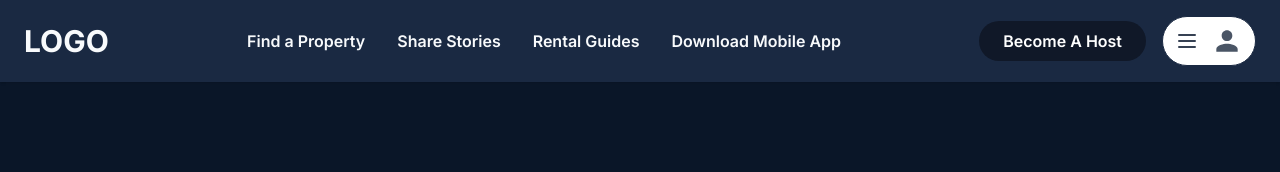
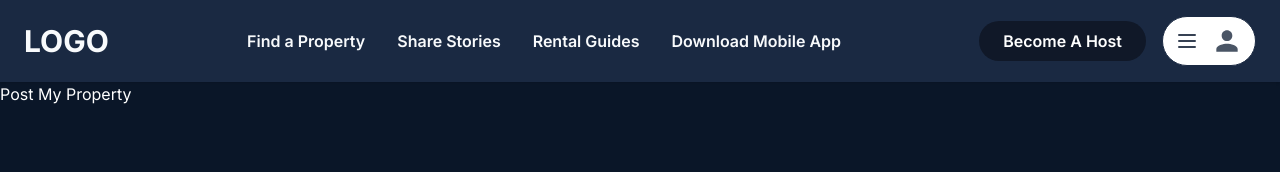
Before and after one commit to AadiAcharya/aaathiti_aagaman, a React (Vite) app: page /post in a window 1280 px wide. Shown: the top 172 px of the page. Built offline with nearby package versions, Linux system fonts and the light colour scheme.

Commit message:
making. changes

```diff
--- a/src/App.jsx
+++ b/src/App.jsx
@@ -10,11 +10,12 @@ import Rooms from "./components/rooms/Rooms";
 import Search from "./components/Search";
 import Wishlist from "./components/Wishlist";
 import AddProperty from "./components/AddProperty/AddProperty.jsx";
-import AddProperty2 from "./components/AddProperty/AddProperty2.jsx";
+import RoomStatus from "./components/rooms/RoomStatus";
 import HostReservation from "./components/host/HostReservation.jsx"
 import TransactionHistory from "./components/host/TransactionHistory.jsx"
 import NotificationsPage from "./components/host/NotificationsPage.jsx"
 import MessagesPage from "./components/host/MessagesPage.jsx"
+import Post from "./components/AddProperty/Post.jsx"
 
 export default function App() {
   return (
@@ -33,11 +34,13 @@ export default function App() {
             <Route path="/search" element={<Search />} />
             <Route path="/wishlist" element={<Wishlist />} />
             <Route path="/add-property" element={<AddProperty />} />
-            <Route path="/add-property2" element={<AddProperty2 />} />
+            <Route path="/room-status" element={<RoomStatus />} />
             <Route path="/reservation" element={<HostReservation/>} />
             <Route path="/transactionh" element={<TransactionHistory/>} />
             <Route path="notification" element={<NotificationsPage/>} />
             <Route path="message" element={<MessagesPage/>} />
+            <Route path="post" element={<Post/>} />
+
           </Routes>
         </main>
       </div>
--- /dev/null
+++ b/src/components/AddProperty/Post.jsx
@@ -0,0 +1,22 @@
+import React from 'react'
+
+const Post = () => {
+  return (
+    <div className='text-white'>
+
+            <button>Post My Property</button>
+
+    </div>
+  )
+}
+
+export default Post
+
+
+
+
+
+
+//Information can be added in similar way.
+// The other required information can be added in a similar presentation for listing the property fluently...
+// Post my property
```
Also changed, not shown: src/components/rooms/RoomStatus.jsx (renamed from src/components/AddProperty/AddProperty2.jsx).
